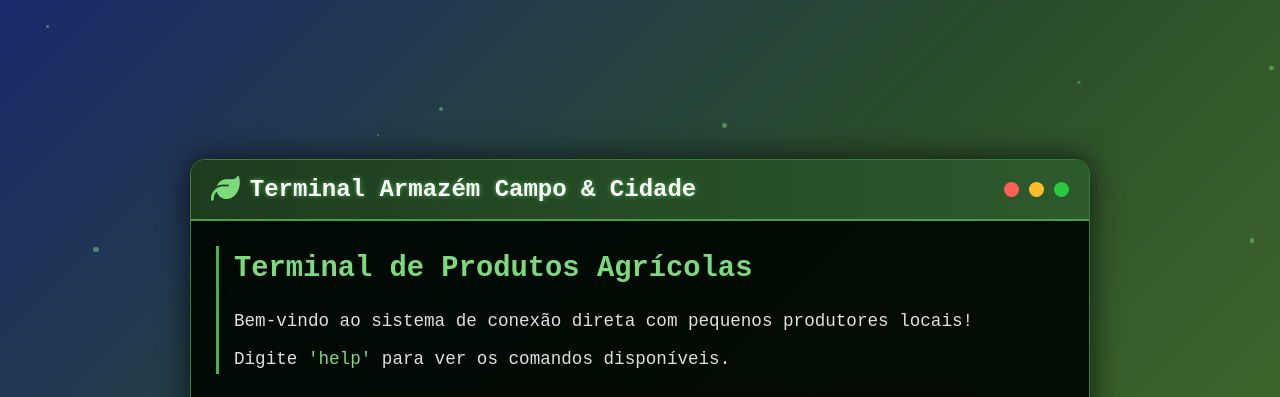
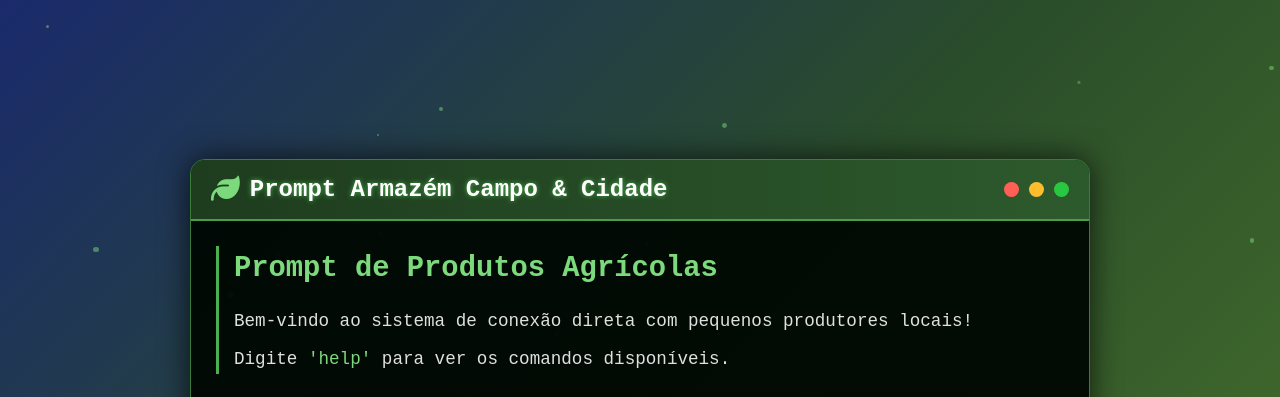
Before and after one commit to professor-rafael/3-B, a plain HTML site: page index.html in a window 1280 px wide. Shown: the top 397 px of the page. Drawn offline with Linux system fonts and the light colour scheme.

Commit message:
Add files via upload

```diff
--- a/index.html
+++ b/index.html
@@ -3,7 +3,7 @@
 <head>
     <meta charset="UTF-8">
     <meta name="viewport" content="width=device-width, initial-scale=1.0">
-    <title>Terminal Armazém Campo & Cidade</title>
+    <title>Prompt Armazém Campo & Cidade</title>
     <link rel="stylesheet" href="https://cdnjs.cloudflare.com/ajax/libs/font-awesome/6.4.0/css/all.min.css">
      <link rel="icon" href="ras.png">
     <style>
@@ -255,7 +255,7 @@
         <div class="header">
             <div class="logo">
                 <i class="fas fa-leaf"></i>
-                <span class="logo-text">Terminal Armazém Campo & Cidade</span>
+                <span class="logo-text">Prompt Armazém Campo & Cidade</span>
             </div>
             <div class="controls">
                 <div class="control-btn close" onclick="alert('Você pode fechar esta janela normalmente com o botão do navegador')"></div>
@@ -266,7 +266,7 @@
 
         <div class="content" id="content">
             <div class="welcome-message">
-                <h2>Terminal de Produtos Agrícolas</h2>
+                <h2>Prompt  de Produtos Agrícolas</h2>
                 <p>Bem-vindo ao sistema de conexão direta com pequenos produtores locais!</p>
                 <p>Digite <span class="success">'help'</span> para ver os comandos disponíveis.</p>
             </div>
```
